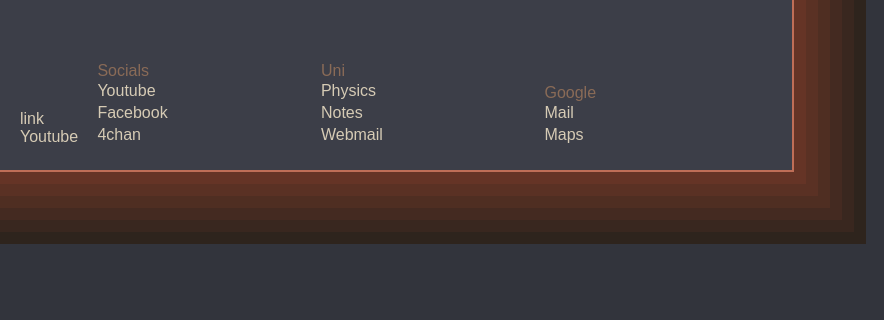
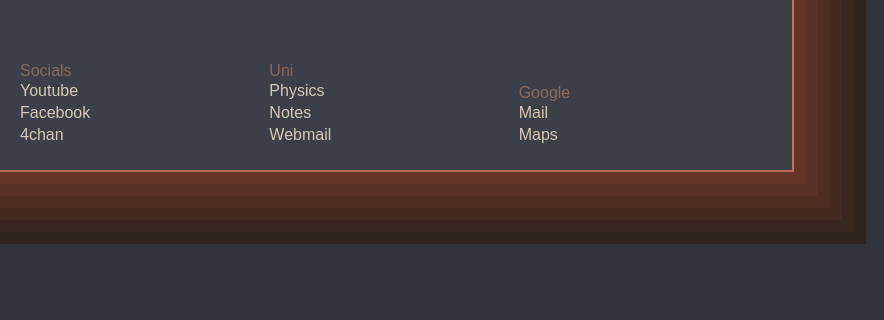
Before and after one commit to AlexSymeon/StartPage, a plain HTML site: page index.html in a window 1280 px wide. Shown: the part 380-700 px from the top of the page, 396-1280 px from the left. Drawn offline with Linux system fonts and the light colour scheme.

Commit message:
Update index.html

```diff
--- a/index.html
+++ b/index.html
@@ -20,7 +20,6 @@
         </div>
         <div id="bookmarks">
           <!-- Bookmarks will get inserted here! -->
-          <a href="https://www.youtube.com">link Youtube</a>
         </div>
       </main>
     </div>
```
